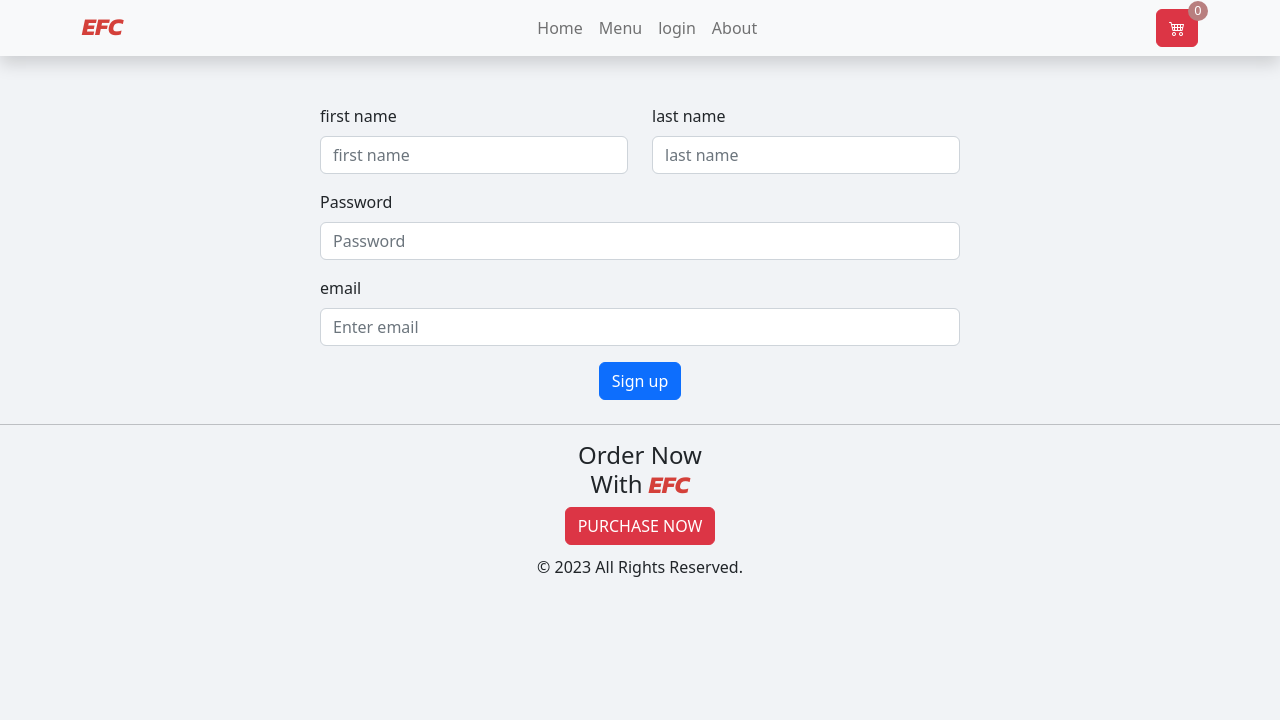
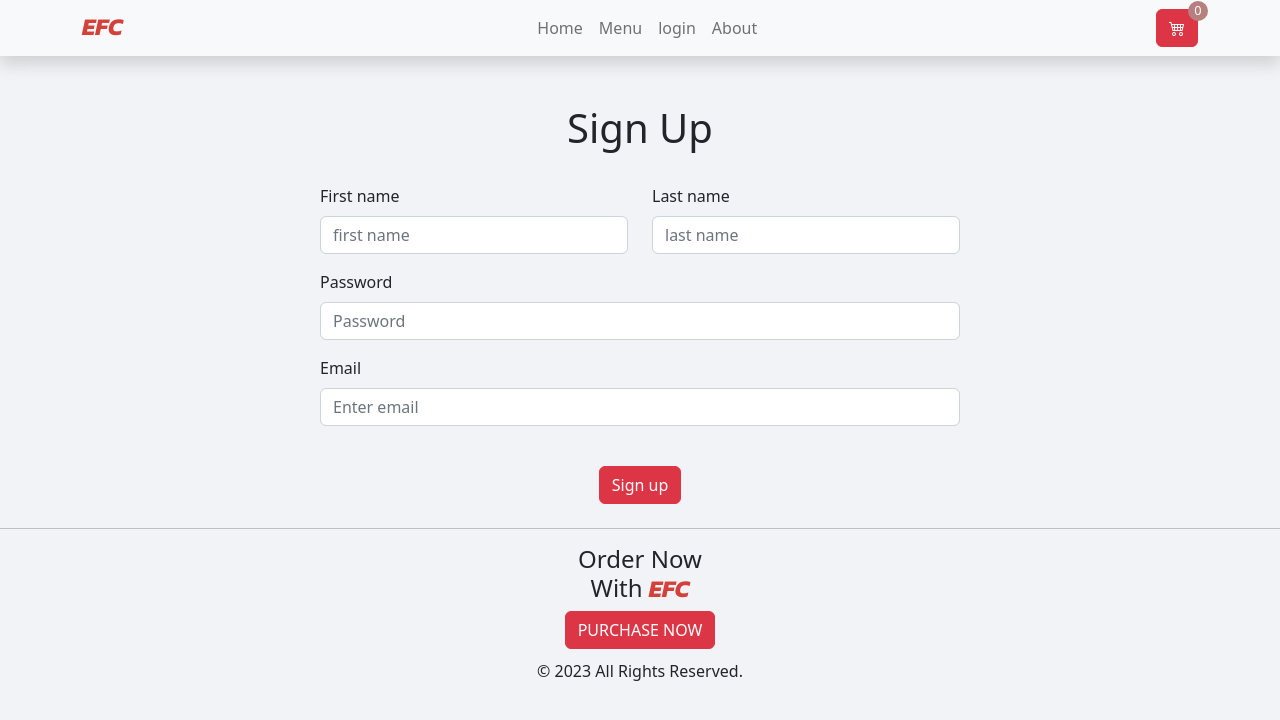
Before and after one commit to moustafashahin122/EFC-React-App, a React (Create React App) app: page /signup in a window 1280 px wide. Shown: the top 720 px of the page. Built offline with nearby package versions, Linux system fonts and the light colour scheme; no server answers.

Commit message:
Update FormSignup.jsx

```diff
--- a/src/components/FormSignup.jsx
+++ b/src/components/FormSignup.jsx
@@ -6,14 +6,15 @@ import Row from 'react-bootstrap/Row';
 function Signup() {
   return (
     <Form className='w-50  m-auto'>
+      <h1 className="text-center">Sign Up</h1> <br />
       <Row className="mb-3 ">
         <Form.Group as={Col} controlId="formGridEmail">
-          <Form.Label>first name</Form.Label>
+          <Form.Label>First name</Form.Label>
           <Form.Control placeholder="first name" />
         </Form.Group>
 
         <Form.Group as={Col} controlId="formGridPassword">
-          <Form.Label>last name</Form.Label>
+          <Form.Label>Last name</Form.Label>
           <Form.Control placeholder="last name" />
         </Form.Group>
       </Row>
@@ -24,11 +25,12 @@ function Signup() {
       </Form.Group>
 
       <Form.Group className="mb-3" controlId="formGridAddress2">
-        <Form.Label>email</Form.Label>
+        <Form.Label>Email</Form.Label>
         <Form.Control  type="email" placeholder="Enter email" />
       </Form.Group>
+      <br />
 <div className='text-center '>
-      <Button variant="primary"  type="submit">
+      <Button variant="danger"  type="submit">
         Sign up
       </Button>
 </div>
```
